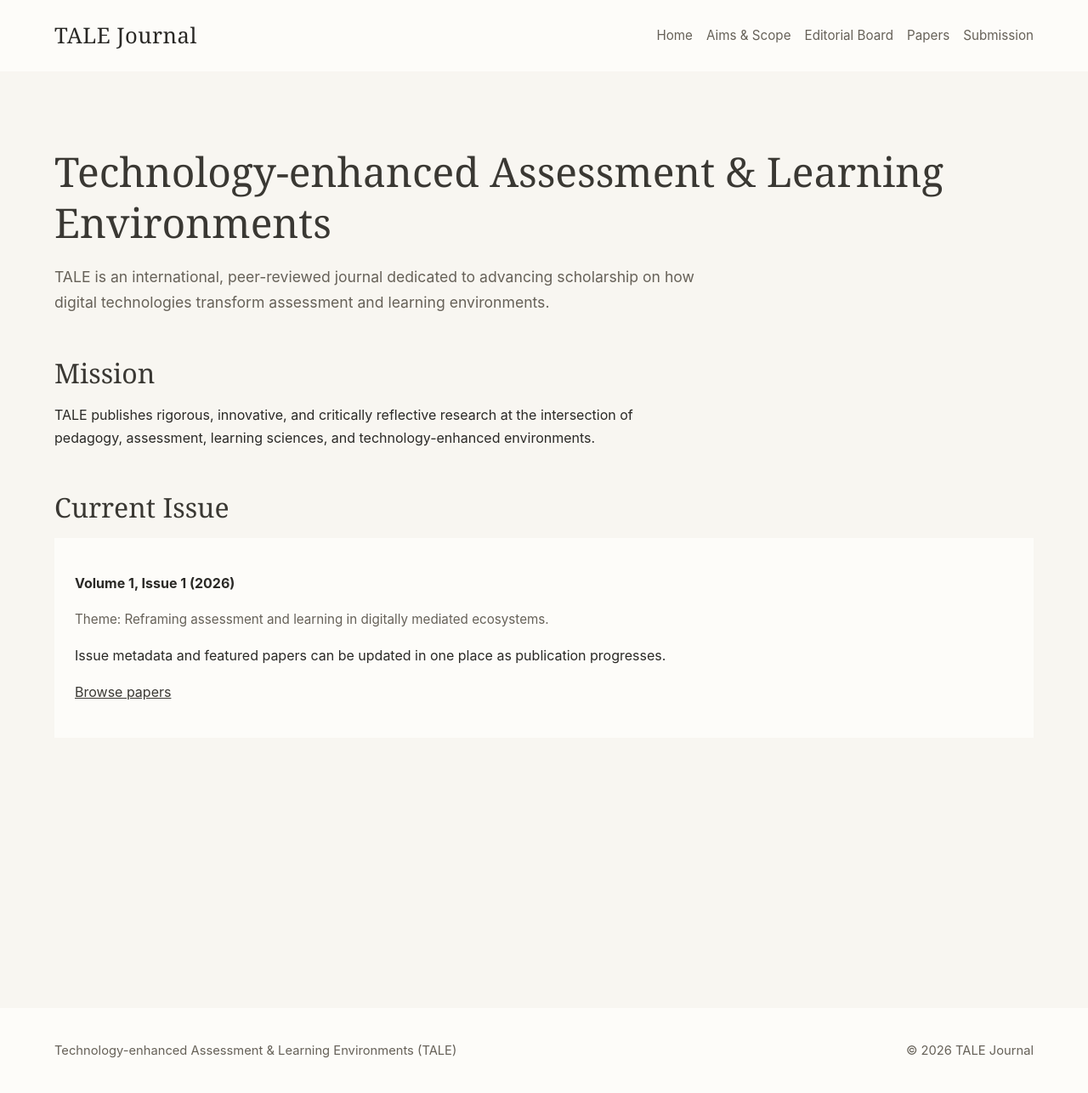
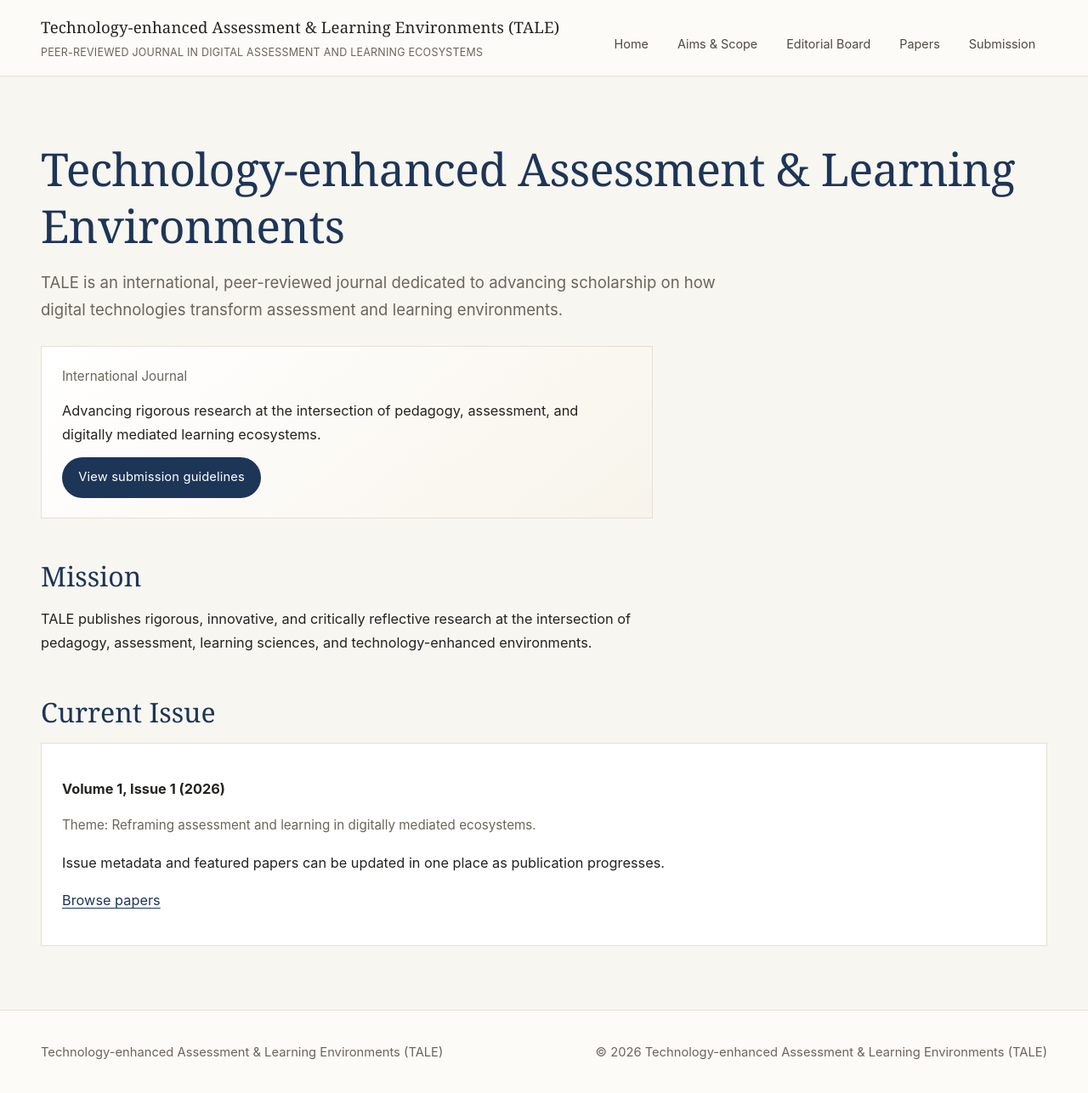
Before and after one commit to Apriljzhang/TALE-journal, a Jekyll site: the page built from index.md, in a window 1280 px wide and 1288 px high. Shown: the whole window at 85% size. Built offline with Jekyll 4.4.1, drawn with Linux system fonts in a browser that asks for light colours.

Commit message:
Refine TALE journal UI with full-title branding and polished layout.
Introduce a more professional editorial visual system with improved header, navigation, hero treatment, and typography while keeping the minimalist academic style.

Made-with: Cursor

```diff
--- a/_config.yml
+++ b/_config.yml
@@ -1,4 +1,4 @@
-title: TALE Journal
+title: Technology-enhanced Assessment & Learning Environments (TALE)
 description: Technology-enhanced Assessment & Learning Environments
 url: "https://apriljzhang.github.io"
 baseurl: "/TALE-journal"
--- a/_includes/footer.html
+++ b/_includes/footer.html
@@ -1,6 +1,6 @@
 <footer class="site-footer">
   <div class="container footer-row">
-    <p>Technology-enhanced Assessment &amp; Learning Environments (TALE)</p>
-    <p>&copy; {{ "now" | date: "%Y" }} TALE Journal</p>
+    <p>{{ site.title }}</p>
+    <p>&copy; {{ "now" | date: "%Y" }} {{ site.title }}</p>
   </div>
 </footer>
--- a/_includes/header.html
+++ b/_includes/header.html
@@ -1,6 +1,9 @@
 <header class="site-header">
   <div class="container header-row">
-    <a class="site-title" href="{{ '/' | relative_url }}">{{ site.title }}</a>
+    <a class="site-brand" href="{{ '/' | relative_url }}">
+      <span class="site-title">{{ site.title }}</span>
+      <span class="site-subtitle">Peer-reviewed journal in digital assessment and learning ecosystems</span>
+    </a>
     <nav class="site-nav" aria-label="Main navigation">
       <a href="{{ '/' | relative_url }}">Home</a>
       <a href="{{ '/aims-and-scope/' | relative_url }}">Aims &amp; Scope</a>
--- a/assets/css/style.css
+++ b/assets/css/style.css
@@ -1,10 +1,12 @@
 :root {
   --bg: #f8f6f1;
-  --bg-soft: #fdfcf9;
-  --text: #2a2926;
-  --muted: #666158;
-  --accent: #3a3833;
-  --max-width: 72rem;
+  --bg-soft: #fcfbf8;
+  --surface: #ffffff;
+  --text: #25231f;
+  --muted: #6b655b;
+  --accent: #1d3557;
+  --line: #e5e0d6;
+  --max-width: 74rem;
 }
 
 *,
@@ -23,8 +25,8 @@ body {
   background: var(--bg);
   color: var(--text);
   font-family: -apple-system, BlinkMacSystemFont, "Segoe UI", Helvetica, Arial, sans-serif;
-  font-size: 1rem;
-  line-height: 1.7;
+  font-size: 1.02rem;
+  line-height: 1.72;
 }
 
 .site-shell {
@@ -39,46 +41,74 @@ body {
 }
 
 .site-header {
-  background: var(--bg-soft);
-  padding: 1.25rem 0;
+  position: sticky;
+  top: 0;
+  z-index: 20;
+  background: color-mix(in srgb, var(--bg-soft) 93%, white 7%);
+  border-bottom: 1px solid var(--line);
+  backdrop-filter: blur(4px);
+  padding: 1rem 0;
 }
 
 .header-row {
   display: flex;
   justify-content: space-between;
-  align-items: center;
+  align-items: flex-end;
   gap: 1.5rem;
   flex-wrap: wrap;
 }
 
+.site-brand {
+  text-decoration: none;
+  display: grid;
+  gap: 0.2rem;
+}
+
 .site-title {
   color: var(--text);
-  text-decoration: none;
   font-family: Georgia, "Times New Roman", Times, serif;
-  font-size: clamp(1.2rem, 2vw, 1.6rem);
+  font-size: clamp(1.06rem, 1.45vw, 1.45rem);
+  letter-spacing: 0.01em;
+}
+
+.site-subtitle {
+  color: var(--muted);
+  font-size: 0.78rem;
   letter-spacing: 0.02em;
+  text-transform: uppercase;
 }
 
 .site-nav {
   display: flex;
-  gap: 1rem;
+  gap: 0.4rem;
   flex-wrap: wrap;
 }
 
 .site-nav a {
   text-decoration: none;
-  color: var(--muted);
-  font-size: 0.95rem;
+  color: #4f4a41;
+  font-size: 0.9rem;
+  border: 1px solid transparent;
+  border-radius: 999px;
+  padding: 0.4rem 0.8rem;
+  transition: all 120ms ease;
 }
 
 .site-nav a:hover,
 .site-nav a:focus-visible {
   color: var(--text);
+  background: #f3eee4;
+  border-color: var(--line);
+}
+
+a:focus-visible {
+  outline: 2px solid color-mix(in srgb, var(--accent) 70%, white 30%);
+  outline-offset: 2px;
 }
 
 .content {
   flex: 1;
-  padding: clamp(2.5rem, 7vw, 5.5rem) 0;
+  padding: clamp(2rem, 6vw, 4.7rem) 0;
 }
 
 h1,
@@ -92,8 +122,9 @@ h3 {
 }
 
 h1 {
-  font-size: clamp(1.9rem, 5vw, 3rem);
-  margin-bottom: 1.2rem;
+  font-size: clamp(2rem, 5vw, 3.35rem);
+  margin-bottom: 1rem;
+  letter-spacing: -0.01em;
 }
 
 h2 {
@@ -113,12 +144,31 @@ li {
 
 a {
   color: var(--accent);
+  text-underline-offset: 0.16em;
 }
 
 .lead {
-  font-size: 1.1rem;
+  font-size: 1.16rem;
   color: var(--muted);
-  max-width: 68ch;
+  max-width: 70ch;
+}
+
+.hero-panel {
+  margin-top: 1.6rem;
+  margin-bottom: 2.4rem;
+  padding: 1.4rem 1.5rem;
+  background: linear-gradient(140deg, var(--surface), #f8f4eb);
+  border: 1px solid var(--line);
+  max-width: 70ch;
+}
+
+.hero-panel p {
+  margin: 0;
+}
+
+.hero-panel p + p,
+.hero-panel .button-link {
+  margin-top: 0.8rem;
 }
 
 .section-block {
@@ -126,17 +176,27 @@ a {
 }
 
 .card-soft {
-  background: var(--bg-soft);
-  padding: 1.5rem;
+  background: var(--surface);
+  border: 1px solid var(--line);
+  padding: 1.4rem 1.5rem;
 }
 
 .button-link {
   display: inline-block;
-  margin-top: 0.7rem;
+  margin-top: 0.85rem;
   text-decoration: none;
-  color: var(--bg-soft);
+  color: #ffffff;
   background: var(--accent);
-  padding: 0.7rem 1.2rem;
+  border-radius: 999px;
+  padding: 0.72rem 1.2rem;
+  font-size: 0.92rem;
+  letter-spacing: 0.01em;
+}
+
+.button-link:hover,
+.button-link:focus-visible {
+  filter: brightness(1.05);
+  text-decoration: none;
 }
 
 .board-list,
@@ -161,7 +221,8 @@ a {
 
 .site-footer {
   background: var(--bg-soft);
-  padding: 1.5rem 0;
+  border-top: 1px solid var(--line);
+  padding: 1.4rem 0;
 }
 
 .footer-row {
@@ -179,7 +240,19 @@ a {
     width: min(100% - 2rem, var(--max-width));
   }
 
+  .site-header {
+    position: static;
+  }
+
+  .site-subtitle {
+    font-size: 0.73rem;
+  }
+
   .site-nav {
-    gap: 0.8rem;
+    gap: 0.45rem;
+  }
+
+  .site-nav a {
+    padding: 0.34rem 0.65rem;
   }
 }
--- a/index.md
+++ b/index.md
@@ -5,6 +5,12 @@ title: Home
 # Technology-enhanced Assessment & Learning Environments
 
 <p class="lead">TALE is an international, peer-reviewed journal dedicated to advancing scholarship on how digital technologies transform assessment and learning environments.</p>
+
+<div class="hero-panel">
+  <p class="meta">International Journal</p>
+  <p>Advancing rigorous research at the intersection of pedagogy, assessment, and digitally mediated learning ecosystems.</p>
+  <a class="button-link" href="{{ '/submission/' | relative_url }}">View submission guidelines</a>
+</div>
 
 ## Mission
 
```
